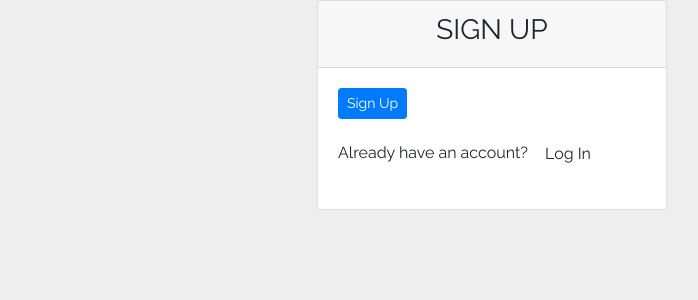
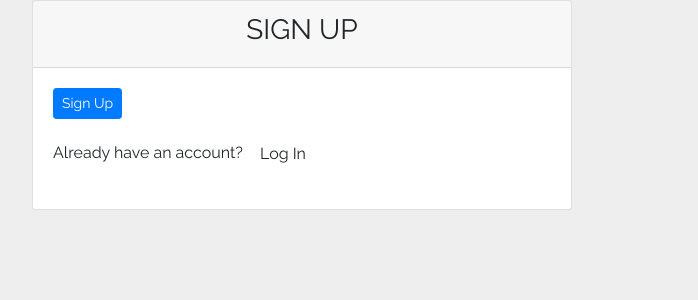
Before and after one commit to VickyMutai/insta, a Django app: template gram/templates/registration/registration_form.html in a window 1280 px wide. Shown: the top 300 px of the page, without its empty margins (338-1036 px from the left). Run offline with Django 3.2, Linux system fonts and the light colour scheme; the template is opened without the code that fills it: most values are stand-ins (such as "Sample title", 1, 10 or a date in 2020); some libraries are stand-ins or nearby versions.

Commit message:
add changes to registration file

```diff
--- a/gram/templates/registration/registration_form.html
+++ b/gram/templates/registration/registration_form.html
@@ -5,8 +5,8 @@
 <div class="mybg">
     <div class="container">
         <div class="row">
-            <div class="col-md-6"></div>
-            <div class="col-md-4">
+            <div class="col-md-3"></div>
+            <div class="col-md-6">
                 {% if form.errors %}
                     <p>Some Information Might Be Incorrect</p>
                 {% endif %}
```
